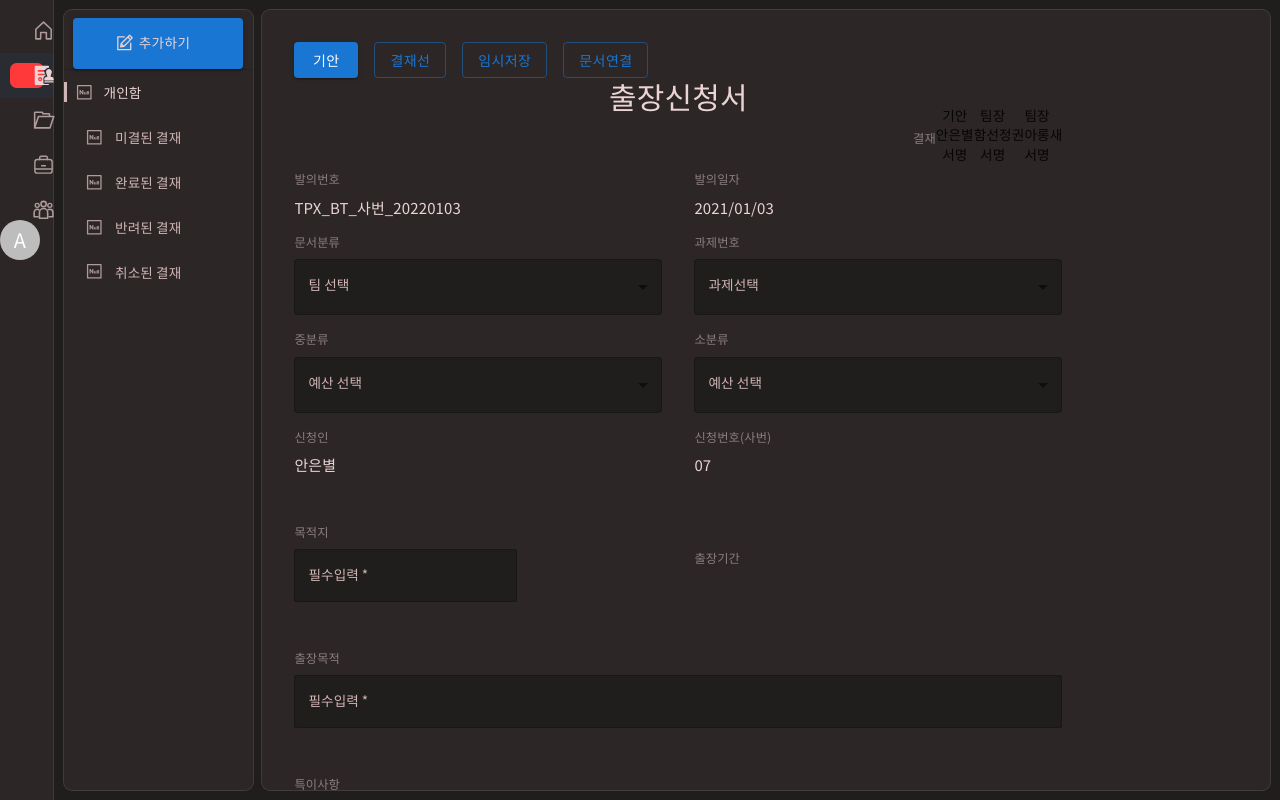
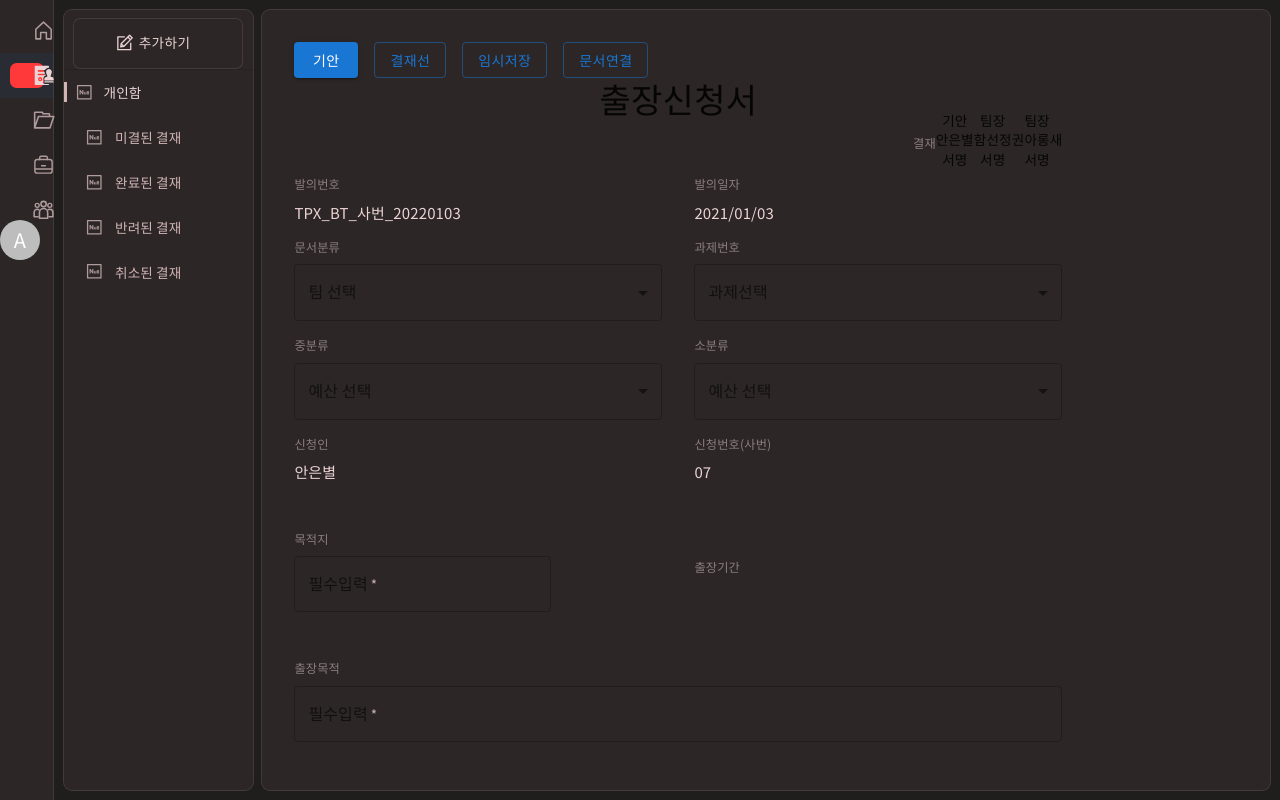
Before and after one commit to aneunbyul/test-code-project, a Next.js app: page /approval/creation/trip-request in a window 1280 px wide. Built offline with nearby package versions, Linux system fonts and the light colour scheme.

Commit message:
mui css 변경이 프로덕션 빌드에서 작동하도록 수정 방법 발견

```diff
--- a/next.config.js
+++ b/next.config.js
@@ -36,6 +36,11 @@ const compConfig = withPlugins(
         optimizeImages: false,
       },
     ],
+    [
+      '@babel/plugin-proposal-class-properties',
+      'babel-plugin-styled-components',
+      'emotion',
+    ],
   ],
   nextConfig,
 );
--- a/package.json
+++ b/package.json
@@ -9,14 +9,17 @@
     "lint": "next lint"
   },
   "dependencies": {
+    "@emotion/core": "^11.0.0",
     "@emotion/react": "^11.8.1",
     "@emotion/styled": "^11.8.1",
     "@material-ui/core": "^4.12.3",
     "@material-ui/icons": "^4.11.2",
     "@material-ui/styles": "^4.11.4",
+    "@mui/core": "latest",
     "@mui/icons-material": "^5.4.4",
     "@mui/lab": "^5.0.0-alpha.74",
-    "@mui/material": "^5.4.4",
+    "@mui/material": "latest",
+    "@mui/styles": "latest",
     "@mui/x-data-grid": "^5.6.1",
     "@mui/x-data-grid-generator": "^5.6.1",
     "build": "^0.1.4",
--- a/src/components/contents/ApprovalDocuments/ApprovalInfo.js
+++ b/src/components/contents/ApprovalDocuments/ApprovalInfo.js
@@ -8,15 +8,13 @@ import {
   InputLabel,
   MenuItem,
   Select,
+  GlobalStyle,
 } from '@mui/material';
 import styled from 'styled-components';
 
 //components
-import {useStyles} from '../CustomMuiStyle';
 
 const ApprovalInfo = (props) => {
-  const classes = useStyles();
-
   const [Team, setTeam] = React.useState('');
   const [Assignment, setAssignment] = React.useState('');
   const [BudgetMajorCategory, setBudgetMajorCategory] = React.useState('');
@@ -61,10 +59,7 @@ const ApprovalInfo = (props) => {
         <Grid item xs={6}>
           <Box component="h6">문서분류</Box>
           <FormControl fullWidth>
-            <InputLabel
-              className={classes.label}
-              id="team-select-label"
-              color="primary">
+            <InputLabel id="team-select-label" color="primary">
               팀 선택
             </InputLabel>
             <Select
--- a/src/components/contents/ApprovalDocuments/BusinessTripApplicationForm.js
+++ b/src/components/contents/ApprovalDocuments/BusinessTripApplicationForm.js
@@ -48,65 +48,6 @@ const BusinessTripApplicationContainer = styled(SimpleBar)`
   overflow-y: auto;
   padding: 2rem;
   background-color: var(--transparent);
-
-  & p,
-  span {
-    color: var(--light02);
-  }
-
-  & h5 {
-    font-size: calc(var(--global-text-size) * 1.1);
-    color: var(--light01);
-    white-space: pre-wrap;
-  }
-
-  & h6 {
-    position: relative;
-    color: var(--light04);
-    font-weight: 400;
-    font-size: calc(var(--global-text-size) * 0.9);
-    margin-top: 1rem;
-    margin-bottom: 0.5rem;
-    white-space: pre-wrap;
-  }
-
-  & h4 {
-    color: var(--light01);
-    font-weight: 500;
-    font-size: calc(var(--global-text-size) * 2.2);
-  }
-
-  & .MuiGrid-root .MuiGrid-container {
-    margin-bottom: 0.2rem;
-  }
-
-  & .MuiInputBase-input {
-    border: 0;
-    font-size: var(--global-text-size);
-    background-color: var(--dark01);
-  }
-
-  & .MuiInputLabel-root {
-    font-size: var(--global-text-size);
-    color: var(--light02);
-  }
-
-  & .MuiPaper-root {
-    font-size: var(--global-text-size);
-    color: var(--light02);
-    background-color: black;
-  }
-
-  & .MuiMenuItem-root {
-    font-size: var(--global-text-size);
-    color: var(--light02);
-    background-color: black;
-  }
-
-  & .MuiMenuItem-gutters {
-    font-size: var(--global-text-size);
-    color: var(--light02);
-  }
 `;
 
 export default BusinessTripApplicationForm;
--- a/src/components/contents/ApprovalDocuments/BusinessTripInfo.js
+++ b/src/components/contents/ApprovalDocuments/BusinessTripInfo.js
@@ -16,6 +16,9 @@ import DesktopDatePicker from '@mui/lab/DesktopDatePicker';
 import LocalizationProvider from '@mui/lab/LocalizationProvider';
 import AdapterDateFns from '@mui/lab/AdapterDateFns';
 import {DesktopDateRangePicker, MobileDateRangePicker} from '@mui/lab';
+
+//components
+import {useStyles} from '../CustomMuiStyle';
 
 const BusinessTripInfo = () => {
   const [value, setValue] = React.useState([null, null]);
--- a/src/components/contents/CustomMuiStyle.js
+++ b/src/components/contents/CustomMuiStyle.js
@@ -1,24 +1,7 @@
 import {makeStyles} from '@material-ui/core/styles';
 
 export const useStyles = makeStyles({
-  header: {
-    backgroundColor: '#EEE',
-  },
-  pricing: {
-    display: 'flex',
-    justifyContent: 'center',
-    alignItems: 'baseline',
-    marginBottom: '16px',
-  },
-  descriptions: {
-    margin: 0,
-    padding: 0,
-    listStyle: 'none',
-  },
-  label: {
-    color: 'var(--light01)',
-    '&.Mui-focused': {
-      color: 'var(--light01)',
-    },
+  global: {
+    //color: 'green !important',
   },
 });
--- a/src/components/contents/ReusableContent/ConversionButton.js
+++ b/src/components/contents/ReusableContent/ConversionButton.js
@@ -47,7 +47,7 @@ ConversionButton.defaultProps = {
 };
 
 const InteractiveButton = styled(Button)`
-  & {
+  &&& {
     position: relative;
     width: 90%;
     height: var(--box-contracted-length);
@@ -57,15 +57,15 @@ const InteractiveButton = styled(Button)`
     box-shadow: inset 0 0 0 var(--line-thickness) var(--dark04);
   }
 
-  &:hover {
+  &&&:hover {
     background-color: var(--highlight01);
   }
 
-  & svg {
+  &&& svg {
     fill: var(--light01);
   }
 
-  & span {
+  &&& span {
     margin-bottom: 0.1rem !important;
     color: var(--light01);
   }
--- a/src/components/layouts/Nav.js
+++ b/src/components/layouts/Nav.js
@@ -18,7 +18,7 @@ import PeopleAltOutlinedIcon from '@mui/icons-material/PeopleAltOutlined';
 import PeopleAltIcon from '@mui/icons-material/PeopleAlt';
 import Avatar from '@mui/material/Avatar';
 import FilloutIcon from '../contents/Icon/FilloutIcon';
-import {Box} from '@material-ui/core';
+import Box from '@mui/material/Box';
 import styled from 'styled-components';
 import Link from 'next/link';
 import {useRouter} from 'next/router';
@@ -282,7 +282,7 @@ const NavTabText = styled(ListItemText)`
   }
 `;
 
-const MyIcon = styled ( Avatar )`
+const MyIcon = styled(Avatar)`
   position: absolute;
   bottom: 20px;
 `;
--- a/src/styles/global-style.js
+++ b/src/styles/global-style.js
@@ -61,10 +61,6 @@ export const GlobalStyle = createGlobalStyle`
       font-display: swap;
   }
 
-
-
-
-
   :root {
         --mobile_width: 576px;
         --header_height: 70px;
@@ -75,19 +71,15 @@ export const GlobalStyle = createGlobalStyle`
         --disable_color: #36373c;
     }
 
-
     html {
     font-size: 16px;
+    }
 
-    }
     * {
     box-sizing: border-box;
     }
 
     body{
-      /* width:100%;
-            height:100%;
-            overflow:hidden; */
         background-color:#1E1E1E;
         font-family: 'Montserrat', sans-serif;
         -webkit-overflow-scrolling: touch;
@@ -109,5 +101,70 @@ export const GlobalStyle = createGlobalStyle`
       border: none;
     }
 
+    & p,
+    span {
+      color: var(--light02);
+    }
 
+    & h5 {
+      font-size: calc(var(--global-text-size) * 1.1);
+      color: var(--light01);
+      white-space: pre-wrap;
+    }
+
+    & h6 {
+      position: relative;
+      color: var(--light04);
+      font-weight: 400;
+      font-size: calc(var(--global-text-size) * 0.9);
+      margin-top: 1rem;
+      margin-bottom: 0.5rem;
+      white-space: pre-wrap;
+    }
+
+    &.MuiTypography-root{
+      color: var(--light01);
+      font-weight: 500;
+      font-size: calc(var(--global-text-size) * 2.2);
+    }
+
+    & .MuiGrid-root .MuiGrid-container {
+      margin-bottom: 0.2rem;
+    }
+
+    & .MuiOutlinedInput-input {
+      line-height: 0rem;
+    }
+
+    & .MuiInputBase-input {
+      border: 0;
+      font-size: var(--global-text-size);
+      background-color: var(--dark01);
+      border : 0;
+    }
+
+    & .MuiInputLabel-root {
+      font-size: var(--global-text-size);
+      color: var(--light02);
+    }
+
+    & .MuiPaper-root {
+      font-size: var(--global-text-size);
+      color: var(--light02);
+      background-color: var(--transparent);
+      backdrop-filter: blur(2px);
+    }
+
+    & .MuiMenuItem-root {
+      font-size: var(--global-text-size);
+      color: var(--light02);
+      background-color: var(--transparent);
+
+      backdrop-filter: blur(2px);
+    }
+
+    & .MuiMenuItem-gutters {
+      font-size: var(--global-text-size);
+      color: var(--light02);
+    }
 `;
--- a/styles/globals.css
+++ b/styles/globals.css
@@ -49,7 +49,6 @@ body {
 
 a {
   color: inherit;
-
   text-decoration: none;
 }
 
@@ -64,16 +63,6 @@ textarea {
   box-sizing: border-box;
   margin: 0;
   padding: 0;
-}
-
-subject {
-  -webkit-touch-callout: none;
-  -webkit-user-select: none;
-  -khtml-user-select: none;
-  -moz-user-select: none;
-  -ms-user-select: none;
-
-  user-select: none;
 }
 
 .line-divider {
```
Lines whose indentation alone changed are shown as unchanged.
